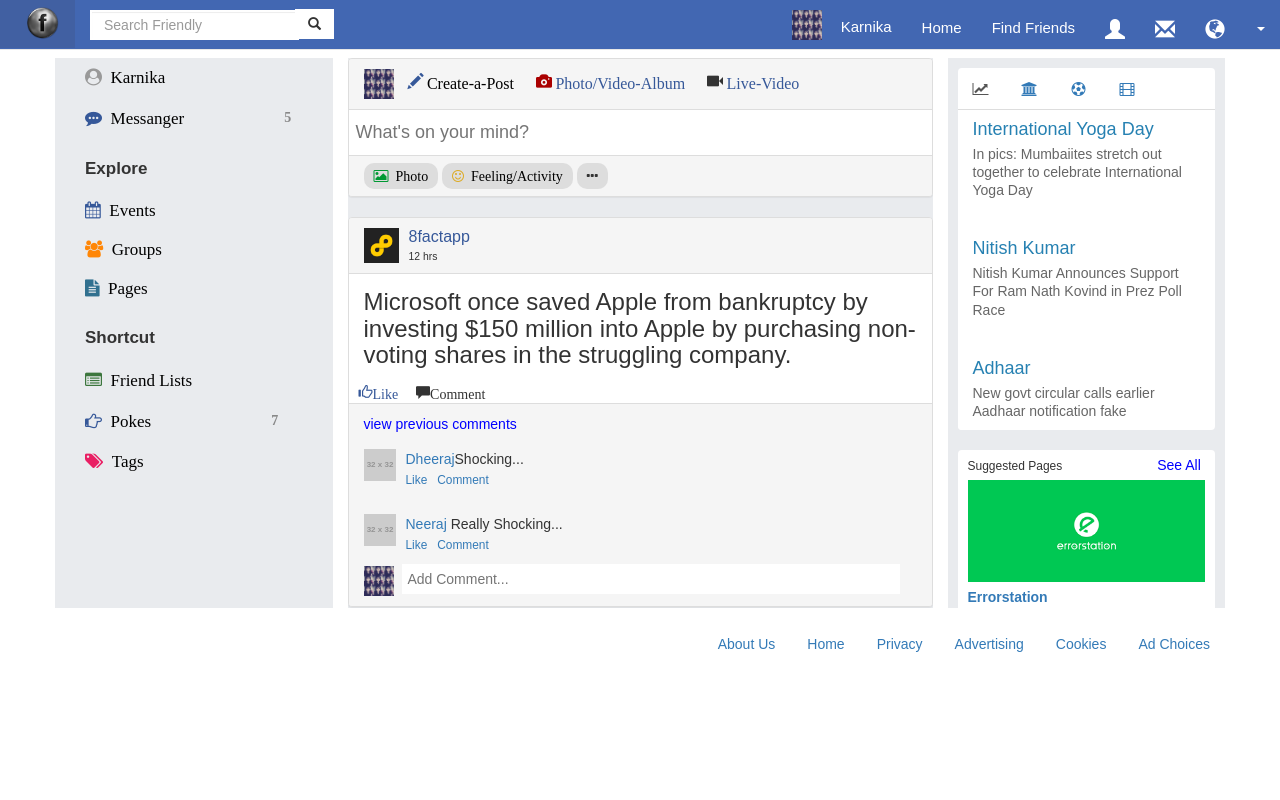
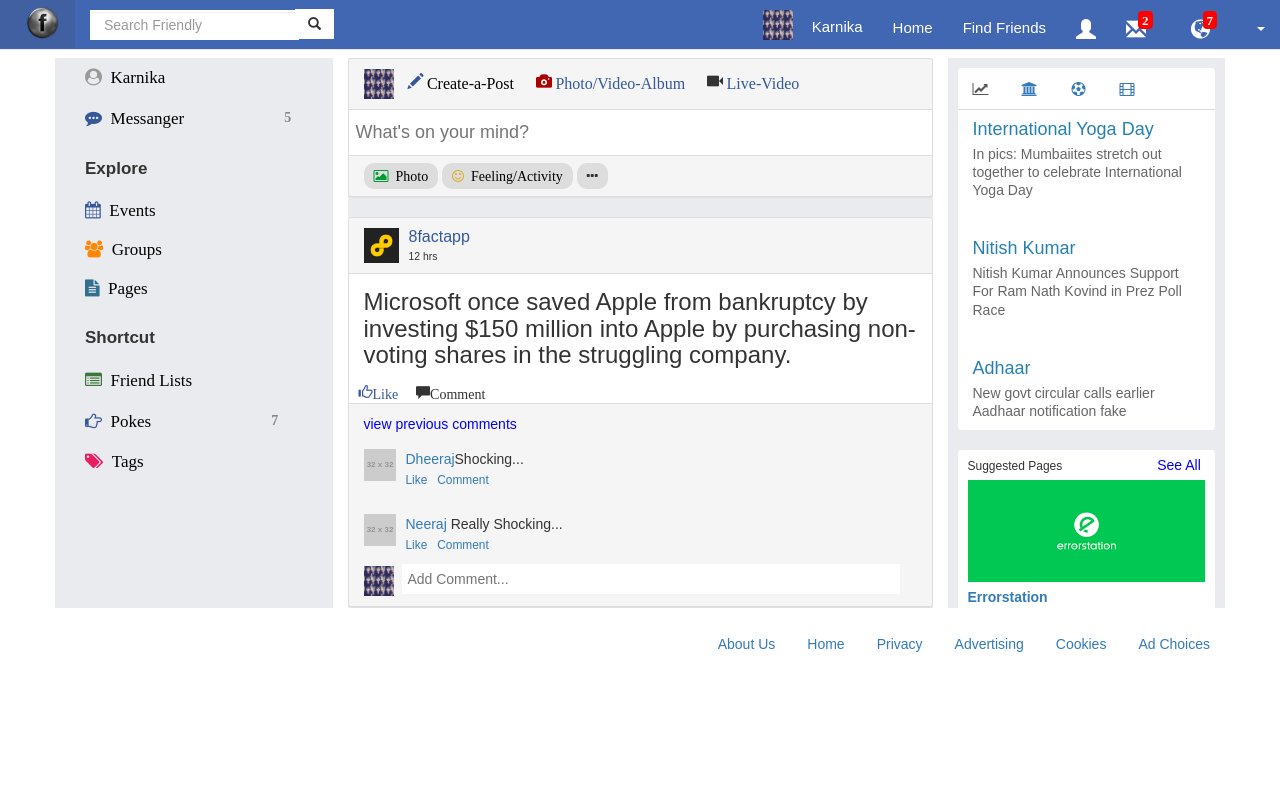
Before and after one commit to karnika1497/social-dashboard, a plain HTML site: page index.html in a window 1280 px wide. Drawn offline with nearby package versions, Linux system fonts and the light colour scheme; placeholder pictures from the web are drawn by us.

Commit message:
added new notifications and messages

```diff
--- a/index.html
+++ b/index.html
@@ -47,10 +47,10 @@
               <a href="#"><span aria-hidden="true" class="glyphicon glyphicon-user navicon"></a>
             </li>
             <li>
-              <a href="#"><span aria-hidden="true" class="glyphicon glyphicon-envelope navicon"></a>
+              <a href="#"><span aria-hidden="true" class="glyphicon glyphicon-envelope navicon"><sup class="super">2</sup></a>
             </li>
             <li>
-              <a href="#"><span aria-hidden="true" class="glyphicon glyphicon-globe navicon"></a>
+              <a href="#"><span aria-hidden="true" class="glyphicon glyphicon-globe navicon"><sup class="super">7</sup></a>
             </li>
             <li class="dropdown">
               <a aria-expanded="false" aria-haspopup="true" class="dropdown-toggle" data-toggle="dropdown" href="#" role="button"><span class="caret"></span></a>
@@ -314,7 +314,7 @@
   </ol>
 
   <!-- Wrapper for slides -->
-  <div class="carousel-inner img_div_cont">
+  <div class="carousel-inner img_div_cont" >
     <div class="item active ">
       <img alt="Responsive image" class="img-responsive i1" src="inc_India.jpg">
     </div>
--- a/main.css
+++ b/main.css
@@ -11,13 +11,7 @@
   background: #4267b2;
   height: 42px;
 }
-@media (max-width: 550px)
-{
-  .img_div_cont
-  {
-    height: 165px;
-  }
-}
+
 /*------------------ Grid-CSS -------------------*/
 .container {
 
@@ -55,6 +49,17 @@
 }
 
 /*-----------------navbar css-------------------*/
+.super
+{
+      background-color: red;
+    padding: 0 4px 3px 4px;
+    border-radius: 4px;
+    font-size: 13px;
+    position: relative;
+    top: -14px;
+    left: -8px;
+    font-weight: 900;
+}
 #fb_logo
 {
   width:45px;
@@ -273,3 +278,10 @@
   text-decoration: none;
   display: inline;
 }
+
+@media (max-width: 550px)
+{
+  .carousel-inner , .img_div_cont{
+    height: 165px;
+  }
+}
```
